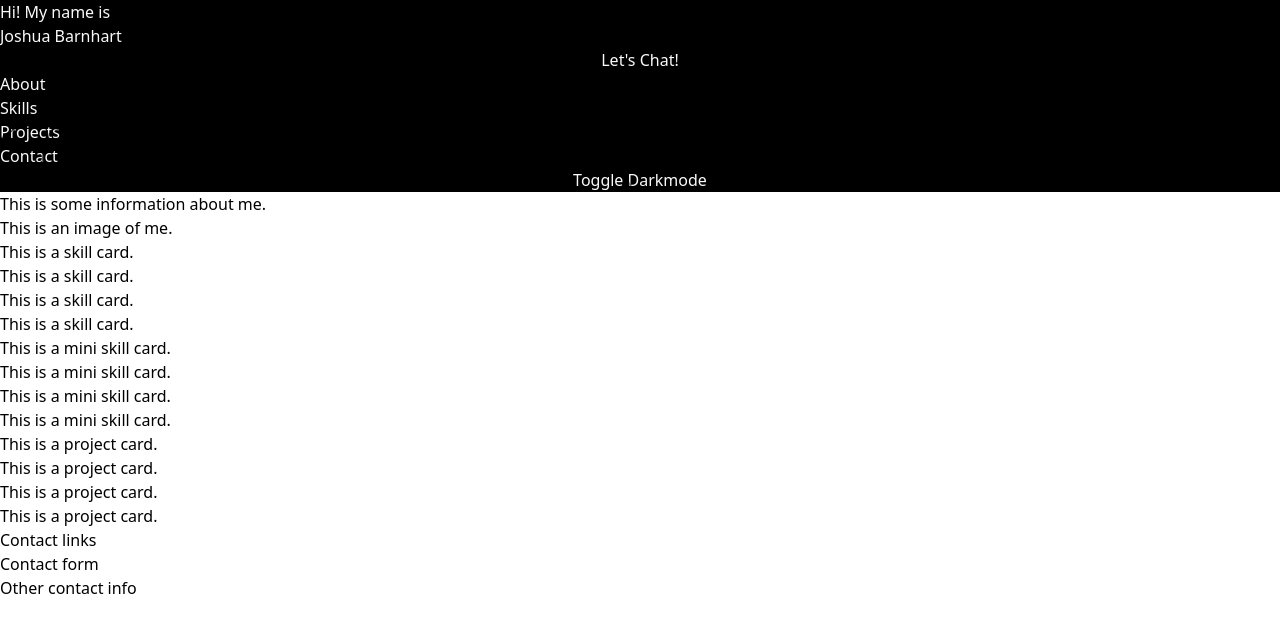
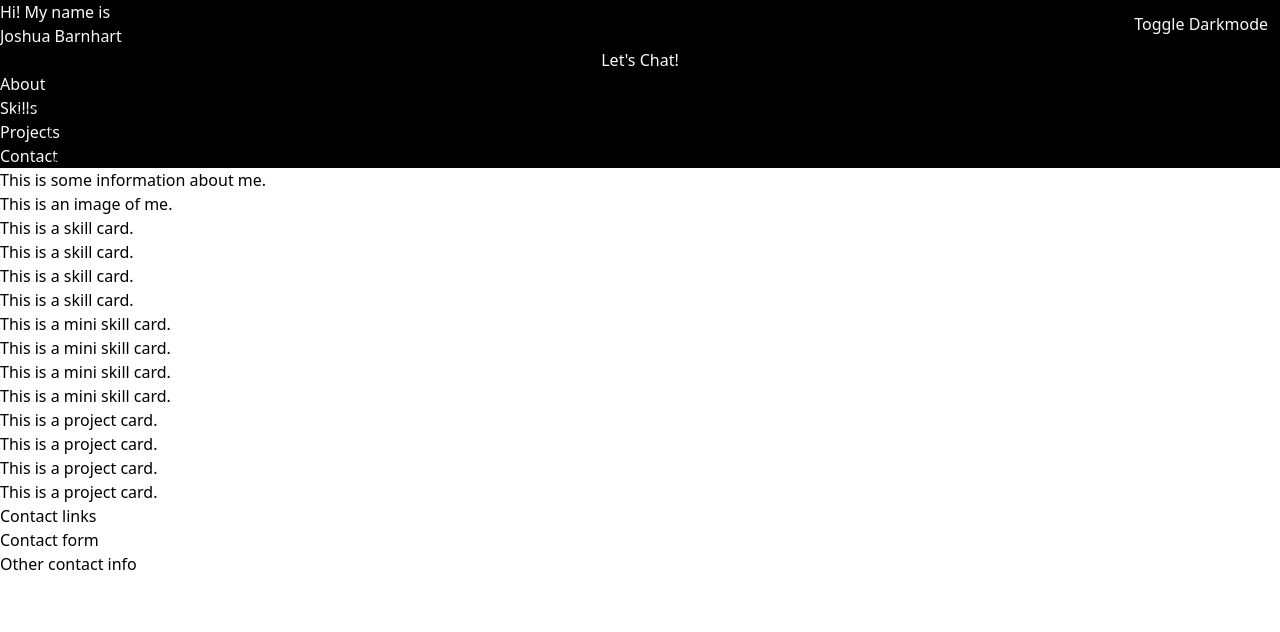
Before and after one commit to jrbarnhart/portfolio, a React (Vite) app: page / in a window 1280 px wide. Shown: the top 632 px of the page. Built offline with nearby package versions, Linux system fonts and the light colour scheme; the HTML template or start-up script is replaced by a standard one.

Commit message:
Position button absolutely in top right

```diff
--- a/src/components/Header/DarkModeButton.tsx
+++ b/src/components/Header/DarkModeButton.tsx
@@ -1,5 +1,8 @@
 // This component toggles the "dark" class on the html element, implementing
 // the Tailwind CSS selector dark mode strategy. https://tailwindcss.com/docs/dark-mode
+
+// Note that the initial theme is set by a small script in the index.html file. This
+// prevents flickering that could occurr if this step were done in a useEffect() here.
 
 const DarkModeButton = () => {
   const toggleDarkmode = () => {
@@ -12,7 +15,11 @@ const DarkModeButton = () => {
     }
   };
 
-  return <button onClick={toggleDarkmode}>Toggle Darkmode</button>;
+  return (
+    <button onClick={toggleDarkmode} className="absolute top-0 right-0 p-3">
+      Toggle Darkmode
+    </button>
+  );
 };
 
 export default DarkModeButton;
```
